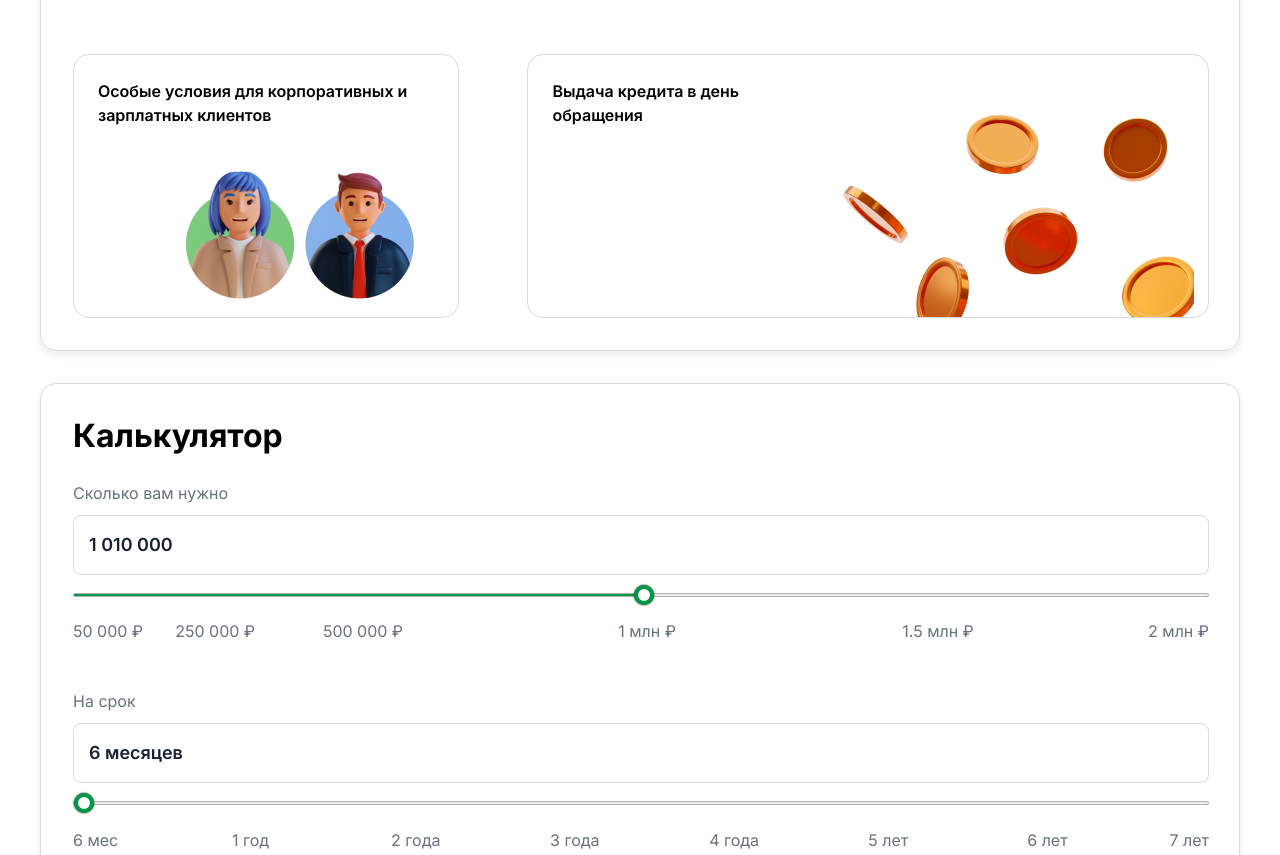
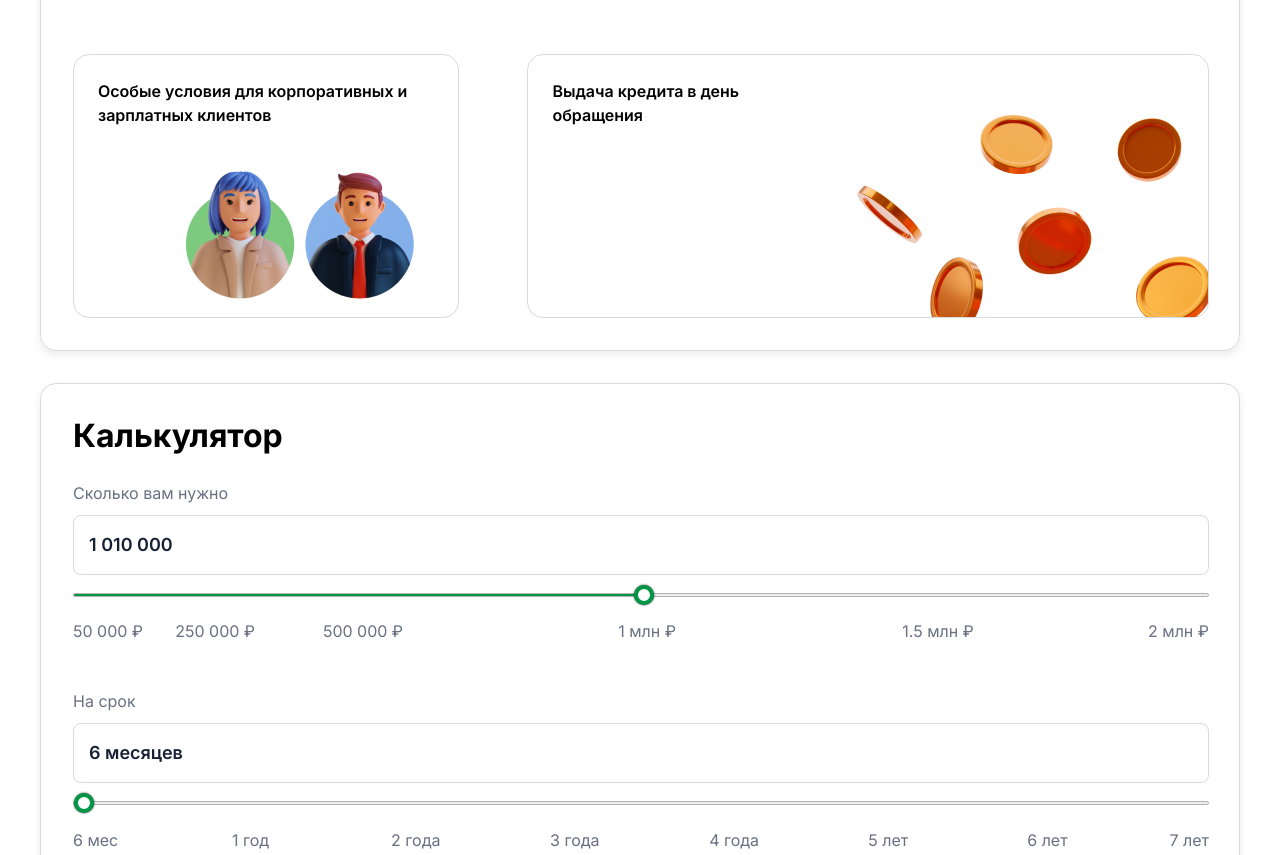
Before and after one commit to 4rtemterpenev/kamkombank, a plain HTML site: page index.html in a window 1280 px wide. Shown: the part 1486-2341 px from the top of the page. Drawn offline with Linux system fonts and the light colour scheme.

Commit message:
Add files via upload

```diff
--- a/sass/blocks/_inform.sass
+++ b/sass/blocks/_inform.sass
@@ -44,6 +44,8 @@
       align-items: flex-end
       padding-right: 14px
       justify-content: flex-end
+      &.cover
+        padding-right: 0
     &__images
       height: 150px
       display: flex
```
Also changed, not shown: css/style.min.css, 1 other file.
